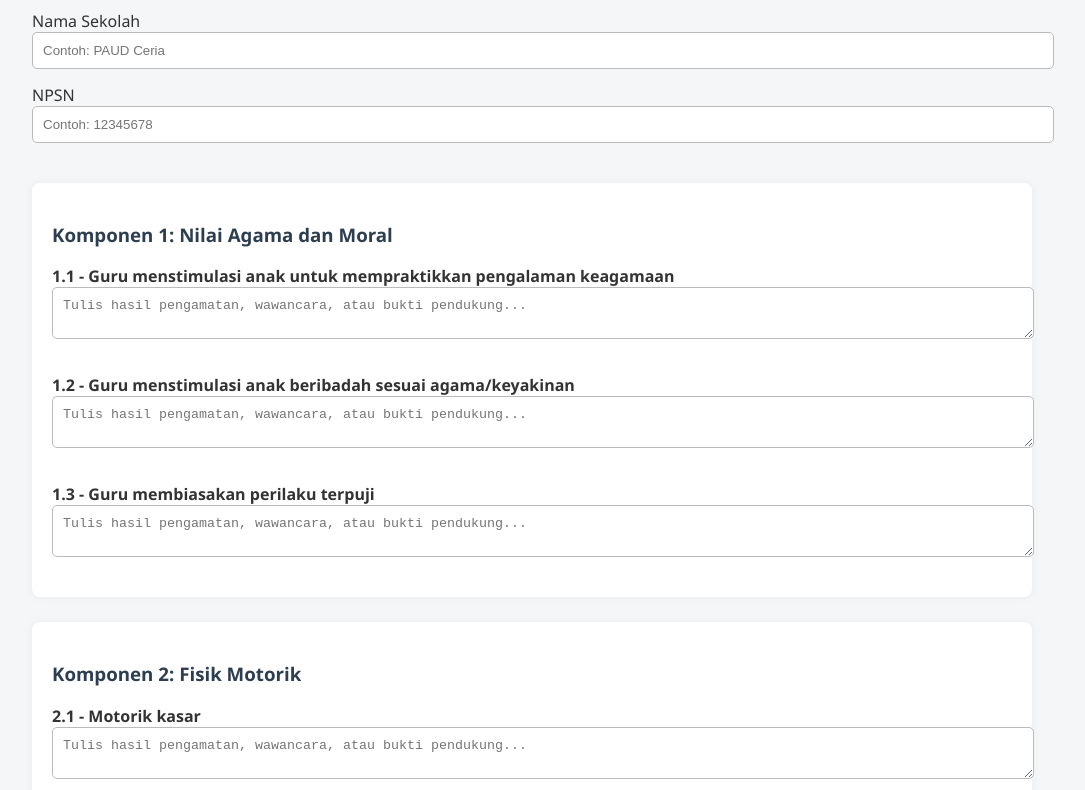
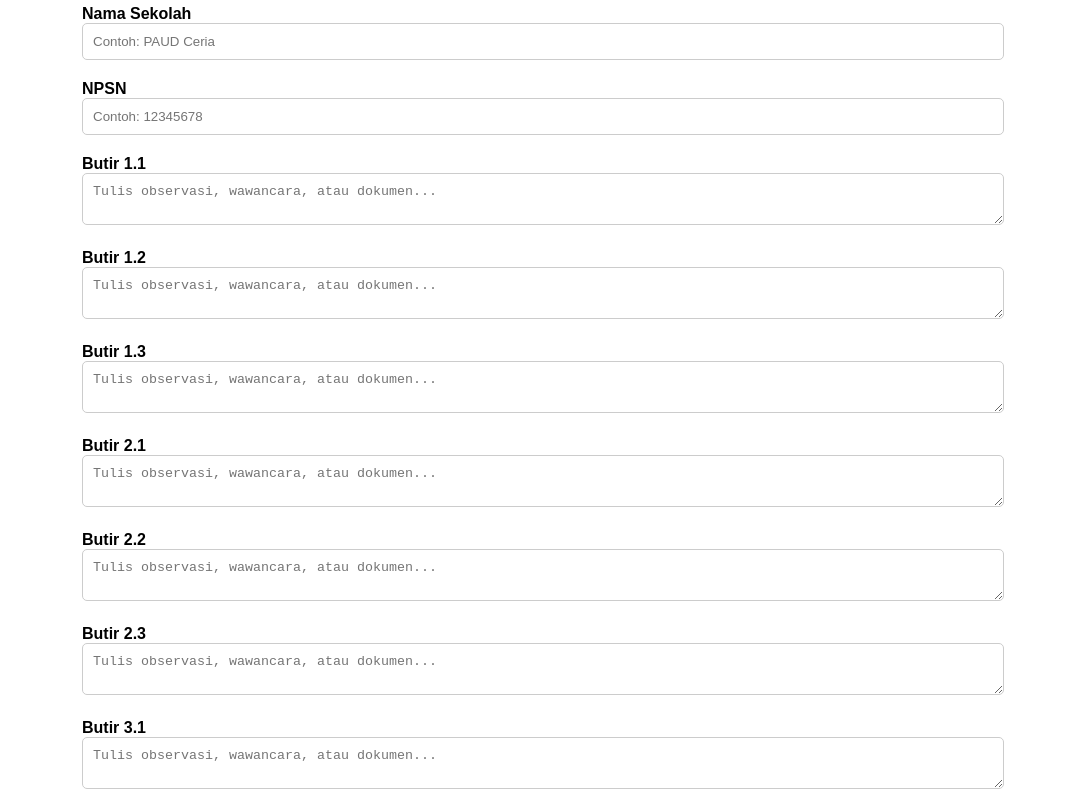
Before and after one commit to AdminPKBM/form-visitasi-paud, a plain HTML site: page index.html in a window 1280 px wide. Shown: the part 83-873 px from the top of the page, without its empty margins (108-1193 px from the left). Drawn offline with Linux system fonts and the light colour scheme.

Commit message:
Update index.html

```diff
--- a/index.html
+++ b/index.html
@@ -1,152 +1,87 @@
 <!DOCTYPE html>
 <html lang="id">
 <head>
-  <meta charset="UTF-8">
-  <meta name="viewport" content="width=device-width, initial-scale=1.0">
-  <title>Form Visitasi PAUD - Komprehensif</title>
+  <meta charset="UTF-8" />
+  <meta name="viewport" content="width=device-width, initial-scale=1" />
+  <title>Form Visitasi PAUD</title>
   <style>
-    body { font-family: 'Segoe UI', sans-serif; padding: 20px; max-width: 1000px; margin: auto; background: #f4f6f8; color: #333; }
-    input, textarea { width: 100%; padding: 10px; margin-bottom: 15px; border-radius: 5px; border: 1px solid #bbb; }
-    button { padding: 12px 24px; font-size: 16px; background: #007bff; color: white; border: none; border-radius: 5px; cursor: pointer; }
-    button:hover { background: #0056b3; }
-    .section { background: white; padding: 20px; margin-top: 25px; border-radius: 8px; box-shadow: 0 0 10px rgba(0,0,0,0.05); }
-    h2, h3 { color: #2c3e50; }
-    .butir-label { font-weight: bold; margin-top: 15px; display: block; }
+    body { font-family: Arial, sans-serif; padding: 20px; max-width: 900px; margin: auto; }
+    label { display: block; margin-top: 10px; font-weight: bold; }
+    input, textarea {
+      width: 100%; padding: 10px; margin-bottom: 10px;
+      border: 1px solid #ccc; border-radius: 5px;
+    }
+    button {
+      padding: 10px 20px; background: #28a745; color: white;
+      border: none; border-radius: 5px; font-size: 16px;
+    }
+    button:hover { background: #218838; }
+    .komponen { margin-top: 30px; background: #f9f9f9; padding: 15px; border-radius: 8px; }
   </style>
 </head>
 <body>
-  <h2>Form Visitasi PAUD (Instrumen Komprehensif)</h2>
+
+<h2>Form Visitasi PAUD</h2>
 
 <label>Nama Sekolah</label>
-  <input type="text" id="nama_sekolah" placeholder="Contoh: PAUD Ceria">
+<input type="text" id="nama_sekolah" placeholder="Contoh: PAUD Ceria" required>
 
 <label>NPSN</label>
-  <input type="text" id="npsn" placeholder="Contoh: 12345678">
+<input type="text" id="npsn" placeholder="Contoh: 12345678" required>
 
 <div id="formContainer"></div>
 
-  <button onclick="kirimData()">Kirim ke Spreadsheet</button>
+<button onclick="kirimData()">Kirim</button>
 
 <script>
-    const komponenData = {
-      "1": {
-        title: "Nilai Agama dan Moral",
-        butir: {
-          "1": "Guru menstimulasi anak untuk mempraktikkan pengalaman keagamaan",
-          "2": "Guru menstimulasi anak beribadah sesuai agama/keyakinan",
-          "3": "Guru membiasakan perilaku terpuji"
-        }
-      },
-      "2": {
-        title: "Fisik Motorik",
-        butir: {
-          "1": "Motorik kasar",
-          "2": "Motorik halus",
-          "3": "PHBS"
-        }
-      },
-      "3": {
-        title: "Kognitif",
-        butir: {
-          "1": "Pemecahan masalah",
-          "2": "Berpikir logis, kritis dan kreatif",
-          "3": "Berpikir simbolis"
-        }
-      },
-      "4": {
-        title: "Bahasa",
-        butir: {
-          "1": "Bahasa reseptif",
-          "2": "Bahasa ekspresif",
-          "3": "Keaksaraan"
-        }
-      },
-      "5": {
-        title: "Sosial Emosional",
-        butir: {
-          "1": "Mengendalikan diri",
-          "2": "Perilaku prososial",
-          "3": "Cinta tanah air",
-          "4": "Budaya daerah"
-        }
-      },
-      "6": {
-        title: "Fasilitasi Pembelajaran",
-        butir: {
-          "1": "Lingkungan sebagai sumber belajar",
-          "2": "Bermain sesuai minat",
-          "3": "Pendekatan saintifik",
-          "4": "Berkarya sesuai ide",
-          "5": "Scaffolding dari guru"
-        }
-      },
-      "7": {
-        title: "Inovasi dan PTK",
-        butir: {
-          "1": "Layanan inovatif",
-          "2": "Pengembangan profesional guru"
-        }
-      },
-      "8": {
-        title: "Keamanan & Lingkungan",
-        butir: {
-          "1": "Keamanan dan prosedur keselamatan"
-        }
-      },
-      "9": {
-        title: "Dukungan Orangtua",
-        butir: {
-          "1": "Keterlibatan orang tua"
-        }
-      },
-      "10": {
-        title: "Perilaku Hidup Sehat",
-        butir: {
-          "1": "Pembiasaan hidup sehat"
-        }
-      }
-    };
+  const butir = [
+    "1.1","1.2","1.3","2.1","2.2","2.3",
+    "3.1","3.2","3.3","4.1","4.2","4.3",
+    "5.1","5.2","5.3","5.4","6.1","6.2","6.3","6.4","6.5",
+    "7.1","7.2","8.1","9.1","10.1"
+  ];
 
   const formContainer = document.getElementById("formContainer");
-    for (let kode in komponenData) {
-      const section = document.createElement("div");
-      section.className = "section";
-      const title = `<h3>Komponen ${kode}: ${komponenData[kode].title}</h3>`;
-      let butirHTML = "";
-      for (let i in komponenData[kode].butir) {
-        const fullCode = `${kode}.${i}`;
-        butirHTML += `
-          <label class="butir-label">${fullCode} - ${komponenData[kode].butir[i]}</label>
-          <textarea id="jawaban_${fullCode}" placeholder="Tulis hasil pengamatan, wawancara, atau bukti pendukung..."></textarea>
-        `;
-      }
-      section.innerHTML = title + butirHTML;
-      formContainer.appendChild(section);
+  butir.forEach(kode => {
+    const label = document.createElement("label");
+    label.innerText = `Butir ${kode}`;
+    const textarea = document.createElement("textarea");
+    textarea.id = `butir_${kode}`;
+    textarea.placeholder = "Tulis observasi, wawancara, atau dokumen...";
+    formContainer.appendChild(label);
+    formContainer.appendChild(textarea);
+  });
+
+  function kirimData() {
+    const nama = document.getElementById("nama_sekolah").value.trim();
+    const npsn = document.getElementById("npsn").value.trim();
+
+    if (!nama || !npsn) {
+      alert("Mohon isi Nama Sekolah dan NPSN.");
+      return;
     }
 
-    function kirimData() {
+    const jawaban = {};
+    butir.forEach(kode => {
+      jawaban[kode] = document.getElementById(`butir_${kode}`).value.trim();
+    });
+
     const data = {
-        nama_sekolah: document.getElementById("nama_sekolah").value,
-        npsn: document.getElementById("npsn").value,
-        jawaban: {}
+      nama_sekolah: nama,
+      npsn: npsn,
+      jawaban: jawaban
     };
-
-      for (let kode in komponenData) {
-        for (let i in komponenData[kode].butir) {
-          const fullCode = `${kode}.${i}`;
-          data.jawaban[fullCode] = document.getElementById(`jawaban_${fullCode}`).value;
-        }
-      }
 
     fetch("https://script.google.com/macros/s/AKfycbyMFsrlt99Kq7NXypkQhObpSXNX2KDgYOTxATNVao424q6Ug6T5hwhDdvucORZKXwXk/exec", {
       method: "POST",
-        body: JSON.stringify(data),
-        headers: { "Content-Type": "application/json" }
+      mode: "no-cors", // untuk bypass error fetch dari GitHub Pages
+      headers: { "Content-Type": "application/json" },
+      body: JSON.stringify(data)
     })
-      .then(res => res.text())
-      .then(msg => alert("Data berhasil dikirim!"))
+    .then(() => alert("✅ Data berhasil dikirim ke spreadsheet!"))
     .catch(err => alert("Gagal mengirim: " + err));
   }
 </script>
+
 </body>
 </html>
```
Lines whose indentation alone changed are shown as unchanged.
